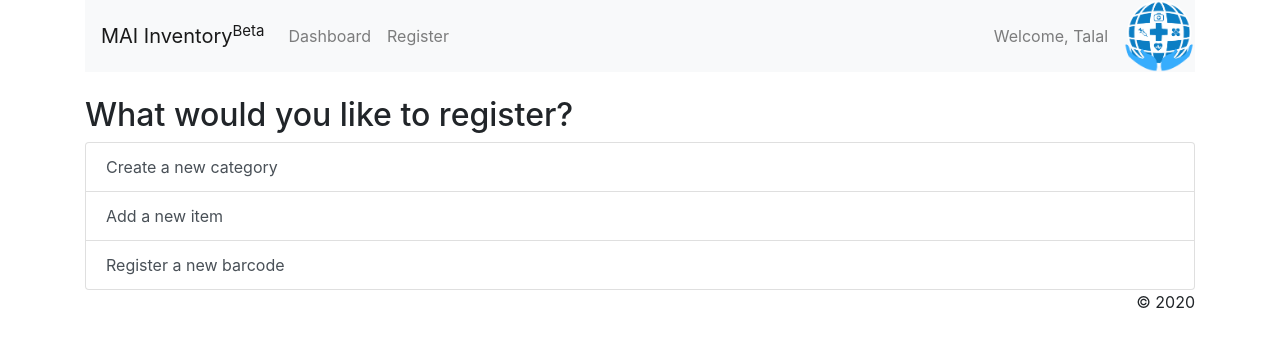
After one commit to Talal-A/mai-inventory-mgr, a Flask app: page /register in a window 1280 px wide. The commit adds this page. Shown: the top 347 px of the page. Run offline with Flask 2, Linux system fonts and the light colour scheme; some libraries are stand-ins or nearby versions.

Commit message:
Basic registration view and html completed

```diff
--- a/app/templates/base.html
+++ b/app/templates/base.html
@@ -15,7 +15,7 @@
       <link rel="stylesheet" href="https://stackpath.bootstrapcdn.com/bootstrap/4.3.1/css/bootstrap.min.css" integrity="sha384-ggOyR0iXCbMQv3Xipma34MD+dH/1fQ784/j6cY/iJTQUOhcWr7x9JvoRxT2MZw1T" crossorigin="anonymous">
       <script src="https://stackpath.bootstrapcdn.com/bootstrap/4.3.1/js/bootstrap.min.js" integrity="sha384-JjSmVgyd0p3pXB1rRibZUAYoIIy6OrQ6VrjIEaFf/nJGzIxFDsf4x0xIM+B07jRM" crossorigin="anonymous"></script>
       <footer class="footer">
-        <p>© 2019</p>
+        <p style="text-align:right">© 2020</p>
       </footer>
     </div> <!-- /container -->
   </body>
--- /dev/null
+++ b/app/templates/register.html
@@ -0,0 +1,14 @@
+{% extends "base.html" %}
+
+{% block body %}
+
+<h2>What would you like to register?</h2>
+
+<div class="list-group">
+  <a href="/register/category" class="list-group-item list-group-item-action">Create a new category</a>
+  <a href="/register/item" class="list-group-item list-group-item-action">Add a new item</a>
+  <a href="/register/barcode" class="list-group-item list-group-item-action">Register a new barcode</a>
+
+</div>
+
+{% endblock %}
--- a/app/views.py
+++ b/app/views.py
@@ -10,3 +10,13 @@ def index():
 @app.route('/dashboard')
 def dashboard():
     return render_template('dashboard.html', USER="Talal")
+
+@app.route('/register')
+def register():
+    print(type)
+    return render_template('register.html', USER="Talal")
+
+@app.route('/register/<string:type>')
+def register_with_param(type):
+    print(type)
+    return render_template('register:' + type + '.html', USER="Talal")
```
Also changed, not shown: app/templates/register:barcode.html (added, +8 -0 lines), app/templates/register:category.html (added, +8 -0 lines), app/templates/register:item.html (added, +8 -0 lines).
